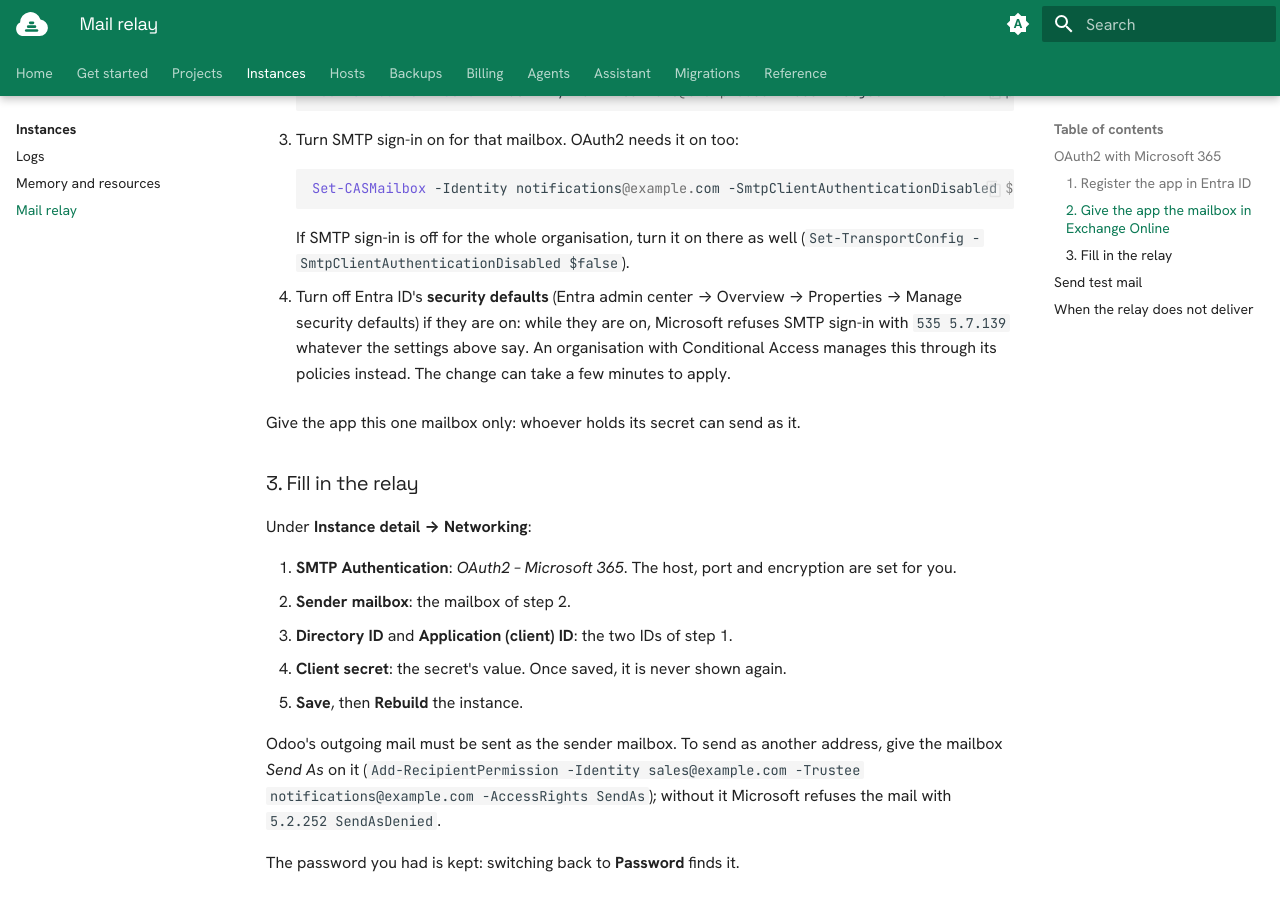
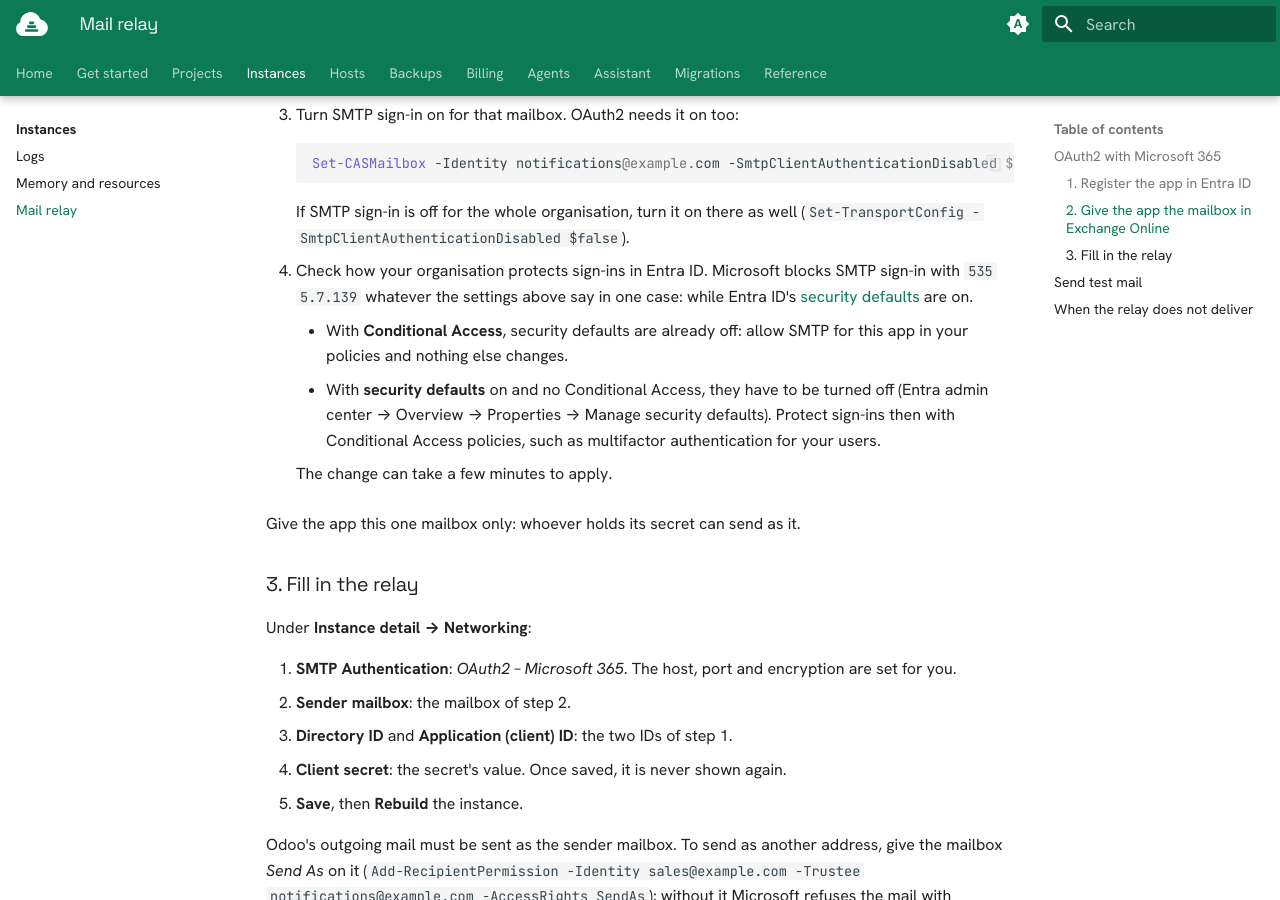
Before and after one commit to incubacloud/incubacloud, an MkDocs documentation site: the page built from docs/user/docs/instances/mail-relay.md, in a window 1280 px wide and 900 px high, scrolled down 1261 px. Built offline with MkDocs 1.6.1 and Material for MkDocs 9.7.7, drawn with Linux system fonts in a browser that asks for light colours; plug-ins that fetch from the network failed and are left out; some of the changed text lies outside the part shown.

Commit message:
[DOC] Mail relay: link to Microsoft for the retirement of SMTP sign-in with passwords and for the sending limits, and say when security defaults matter and how Conditional Access keeps sign-ins protected

```diff
--- a/docs/user/docs/instances/mail-relay.md
+++ b/docs/user/docs/instances/mail-relay.md
@@ -10,10 +10,10 @@
 
 - **Password**: a user and a password for your provider's SMTP server.
 - **OAuth2 – Microsoft 365**: an app registered in Microsoft Entra ID, for a
-  mailbox in Exchange Online. Microsoft turns SMTP sign-in with passwords off by
-  default for Exchange Online at the end of December 2026, so a relay through
-  `smtp.office365.com` with a password stops sending unless an administrator
-  turns it on again.
+  mailbox in Exchange Online. Microsoft is
+  [retiring SMTP sign-in with passwords](https://learn.microsoft.com/en-us/exchange/clients-and-mobile-in-exchange-online/deprecation-of-basic-authentication-exchange-online)
+  in Exchange Online, so a relay through `smtp.office365.com` with a password
+  stops sending once it is off for your organisation.
 
 A staging never uses the relay: its mail is captured on the server and shown in
 its **Mails** tab.
@@ -67,11 +67,19 @@
     If SMTP sign-in is off for the whole organisation, turn it on there as well
     (`Set-TransportConfig -SmtpClientAuthenticationDisabled $false`).
 
-4. Turn off Entra ID's **security defaults** (Entra admin center → Overview →
-   Properties → Manage security defaults) if they are on: while they are on,
-   Microsoft refuses SMTP sign-in with `535 5.7.139` whatever the settings
-   above say. An organisation with Conditional Access manages this through its
-   policies instead. The change can take a few minutes to apply.
+4. Check how your organisation protects sign-ins in Entra ID. Microsoft blocks
+   SMTP sign-in with `535 5.7.139` whatever the settings above say in one case:
+   while Entra ID's
+   [security defaults](https://learn.microsoft.com/en-us/entra/fundamentals/security-defaults)
+   are on.
+    - With **Conditional Access**, security defaults are already off: allow
+      SMTP for this app in your policies and nothing else changes.
+    - With **security defaults** on and no Conditional Access, they have to be
+      turned off (Entra admin center → Overview → Properties → Manage security
+      defaults). Protect sign-ins then with Conditional Access policies, such as
+      multifactor authentication for your users.
+
+    The change can take a few minutes to apply.
 
 Give the app this one mailbox only: whoever holds its secret can send as it.
 
@@ -129,5 +137,6 @@
 | TLS fails, or the server offers no STARTTLS | Check the port and the encryption. |
 | The relay's content filter (Amavis) does not take the mail | Restart the instance; if it goes on, rebuild it. |
 
-Exchange Online accepts 30 messages a minute and 10,000 recipients a day per
-mailbox; above that it defers the mail, which the relay sends again later.
+Exchange Online limits how much one mailbox sends (see Microsoft's
+[sending limits](https://learn.microsoft.com/en-us/office365/servicedescriptions/exchange-online-service-description/exchange-online-limits#sending-limits)).
+Above them it defers the mail, which the relay sends again later.
```
